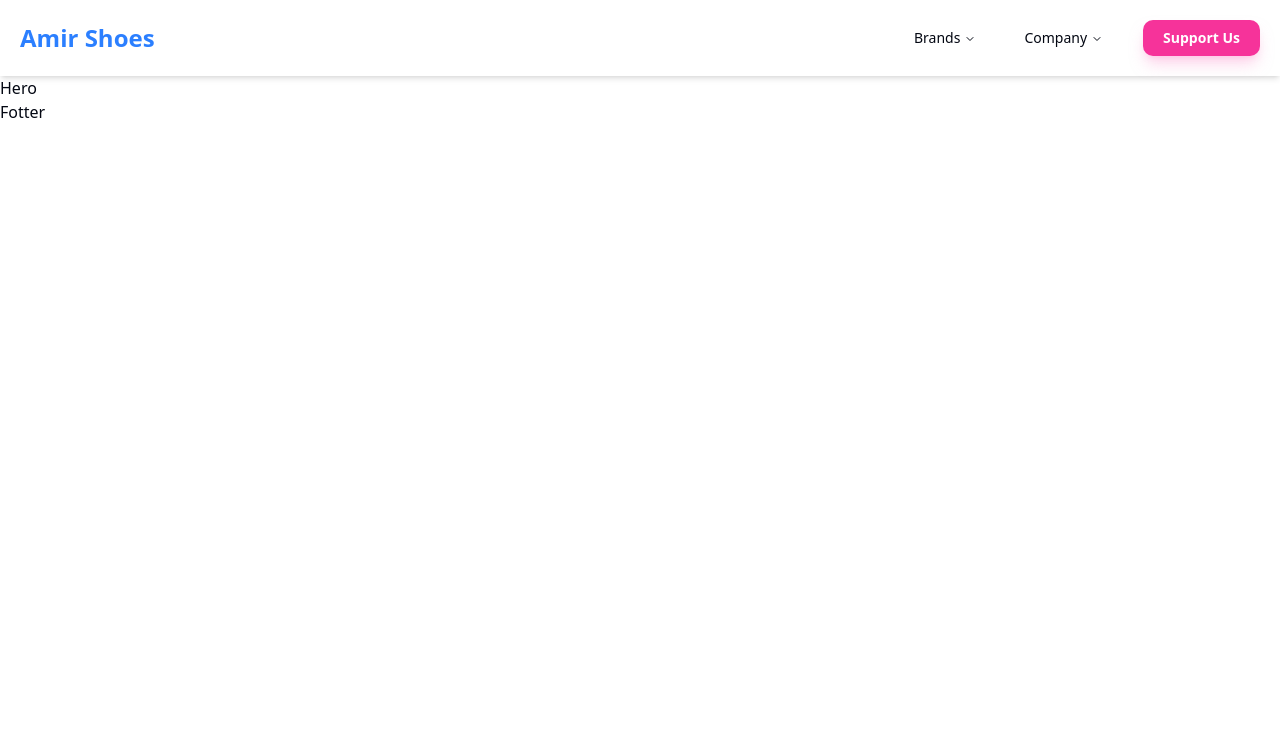
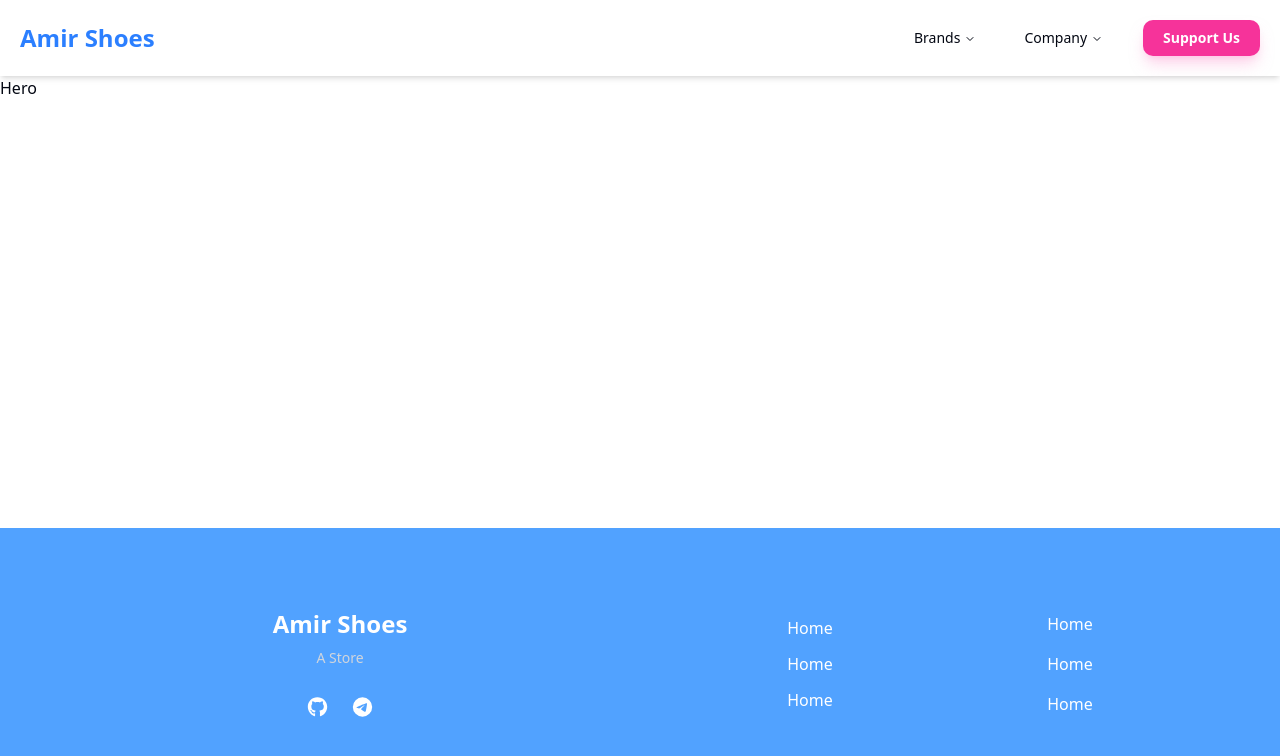
Before and after one commit to iamaloneforever/frontend, a Next.js app: page /home in a window 1280 px wide. Shown: the top 756 px of the page. Built offline with nearby package versions, Linux system fonts and the light colour scheme.

Commit message:
Add Fotter Component

```diff
--- a/components/Fotter.tsx
+++ b/components/Fotter.tsx
@@ -1,7 +1,70 @@
-import React from 'react'
+"use client";
+import { faGithub, faTelegram } from "@fortawesome/free-brands-svg-icons";
+import { FontAwesomeIcon } from "@fortawesome/react-fontawesome";
 
+import React from "react";
+import { motion } from "motion/react";
+import { useGSAP } from "@gsap/react";
+import gsap from "gsap";
+import { SplitText } from "gsap/all";
 export default function Fotter() {
+  useGSAP(()=>{
+    const t1 = gsap.timeline()
+    const title = SplitText.create(".title",{type:"chars"})
+    t1.from(title.chars,{
+      y:20,
+      opacity:0,
+      stagger:0.05
+    })
+    t1.to('.title',{
+      scale:1.1
+    })
+     t1.to('.title',{
+      scale:1
+    })
+  })
   return (
-    <div>Fotter</div>
-  )
+    <div className="bg-blue-400 fixed bottom-0   w-full gap-20 p-20 grid grid-cols-1 lg:grid-cols-2 text-white">
+      <div className="flex items-center flex-col gap-2">
+        <h1 className="text-2xl font-bold title">Amir Shoes</h1>
+        <p className="text-sm text-gray-300 ">A Store</p>
+        <ul className="mt-5 space-x-5 *:text-xl *:cursor-pointer">
+          <FontAwesomeIcon icon={faGithub} />
+          <FontAwesomeIcon icon={faTelegram} />
+        </ul>
+      </div>
+      <div className="grid grid-cols-2">
+        <div className="flex justify-center items-center">
+          <ul className="space-y-3 title">
+            {["Home", "Home", "Home"].map((item, i) => (
+              <motion.li
+                key={i}
+                whileHover={{ y: -10, scale: 1.1 }}
+                whileTap={{ scale: 0.95 }}
+                transition={{ type: "spring", stiffness: 300 }}
+                className="cursor-pointer "
+              >
+                {item}
+              </motion.li>
+            ))}
+          </ul>
+        </div>
+        <div className="flex justify-center title  items-center">
+          <ul className="space-y-4">
+            {["Home", "Home", "Home"].map((item, i) => (
+              <motion.li
+                key={i}
+                whileHover={{ y: -10, scale: 1.1 }}
+                whileTap={{ scale: 0.95 }}
+                transition={{ type: "spring", stiffness: 300 }}
+                className="cursor-pointer"
+              >
+                {item}
+              </motion.li>
+            ))}
+          </ul>
+        </div>
+      </div>
+    </div>
+  );
 }
```
